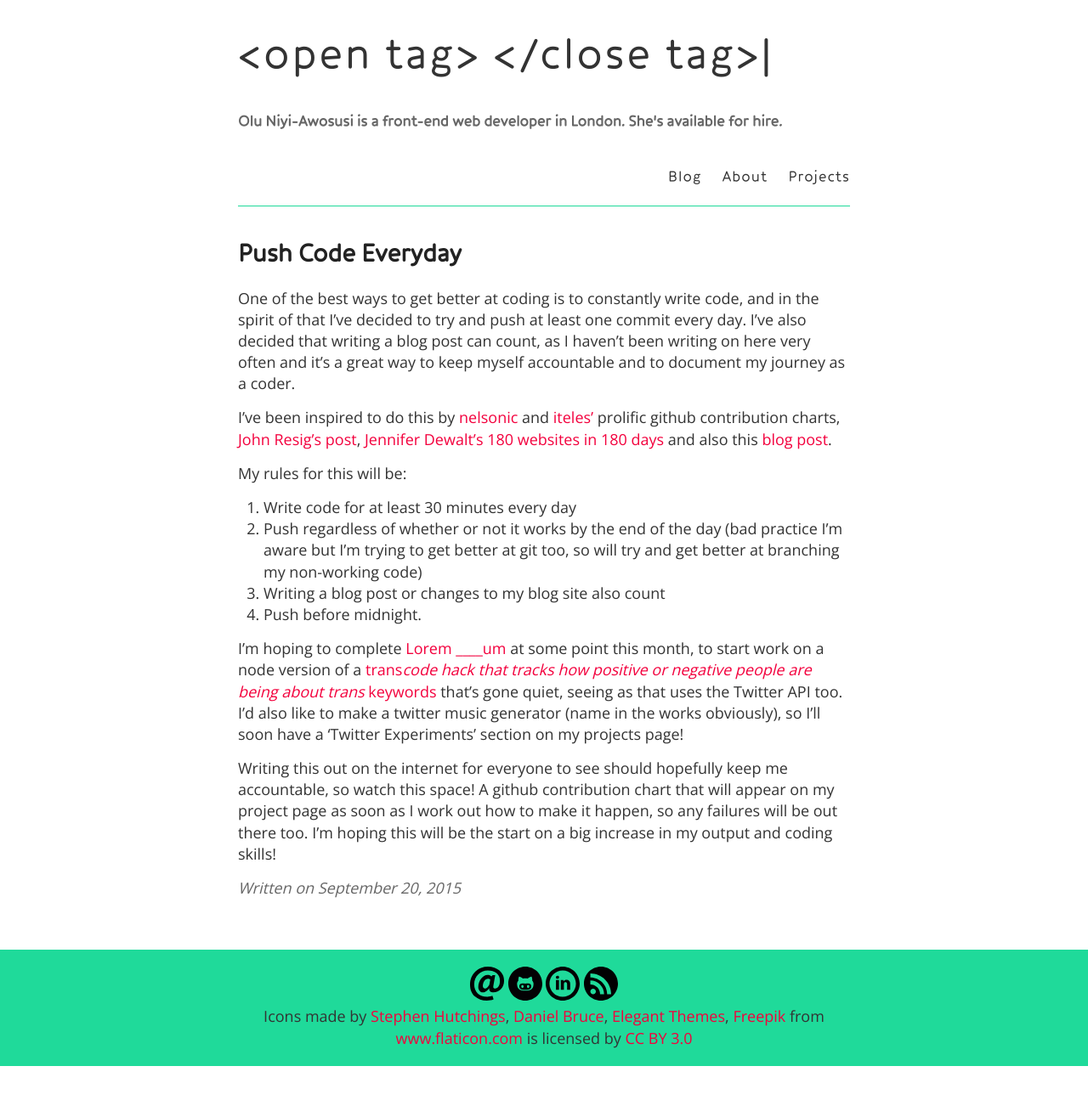
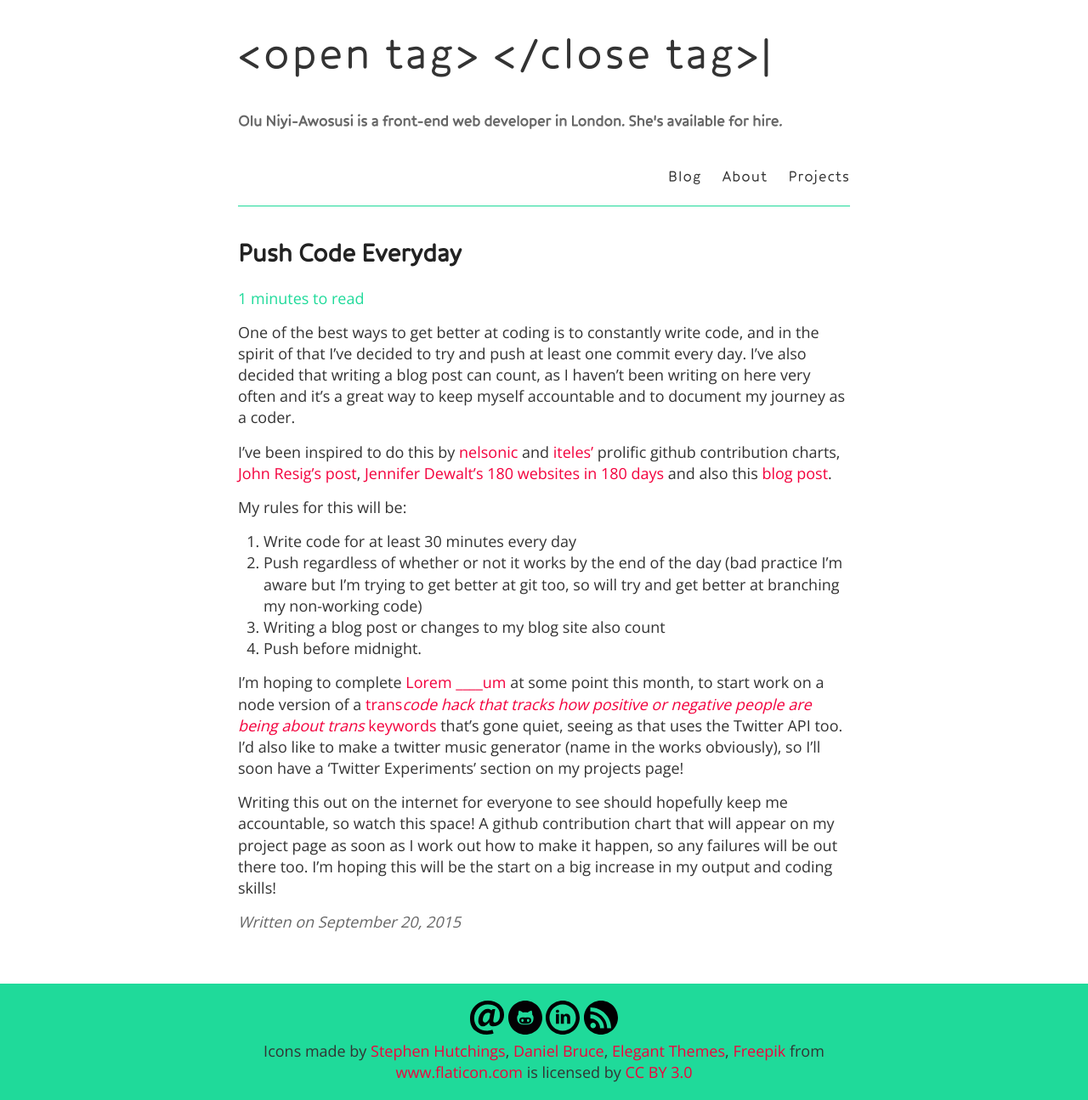
Before and after one commit to oluoluoxenfree/oluoluoxenfree.github.io, a Jekyll site: the page built from _posts/2015-09-20-push-code-everyday.md, in a window 1280 px wide. Shown: the whole page at 85% size. Built offline with Jekyll 4.4.1, drawn with Linux system fonts in a browser that asks for light colours; nearby versions of some CDN libraries; Markdown is read by kramdown in place of the engine named in the settings; comment, search, counter and statistics services are not loaded; before the commit the page ends 1255 px from its top, so only the background shows below that.

Commit message:
added time to read

```diff
--- a/_layouts/post.html
+++ b/_layouts/post.html
@@ -6,12 +6,19 @@
   <h1>{{ page.title }}</h1>
 
   <div class="entry">
+    <div class="reading-time">
+      {% capture words %}
+        {{ content | number_of_words | minus: 180 }}
+      {% endcapture %}
+      {% unless words contains "-" %}
+        {{ words | plus: 180 | divided_by: 180 | append: " minutes to read" }}
+      {% endunless %}
+    </div>
     {{ content }}
   </div>
 
   <div class="date">
     Written on {{ page.date | date: "%B %e, %Y" }}
   </div>
-
   {% include disqus.html %}
 </article>
--- a/style.scss
+++ b/style.scss
@@ -362,6 +362,10 @@
     width: 1px;
 }
 
+.reading-time {
+  color: $feature-colour;
+}
+
 // Settled on moving the import of syntax highlighting to the bottom of the CSS
 // ... Otherwise it really bloats up the top of the CSS file and makes it difficult to find the start
 @import "highlights";
```
